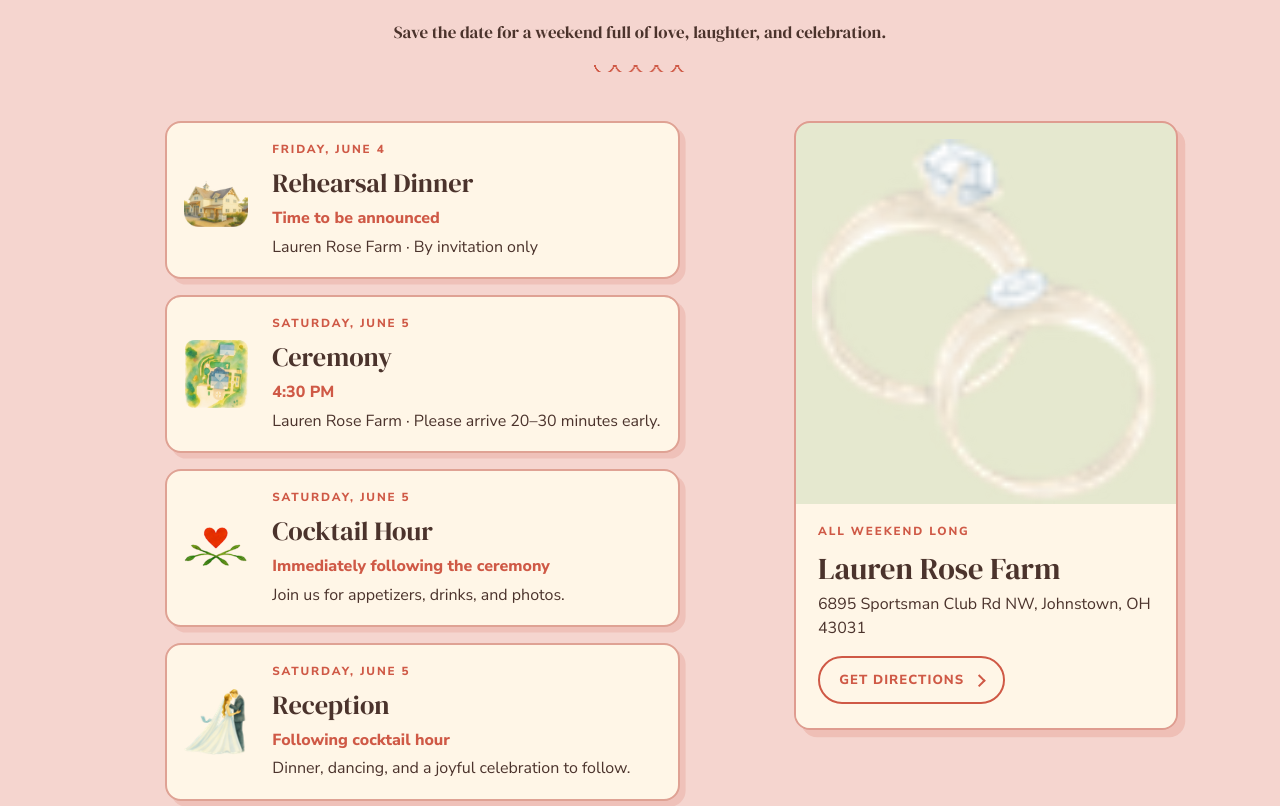
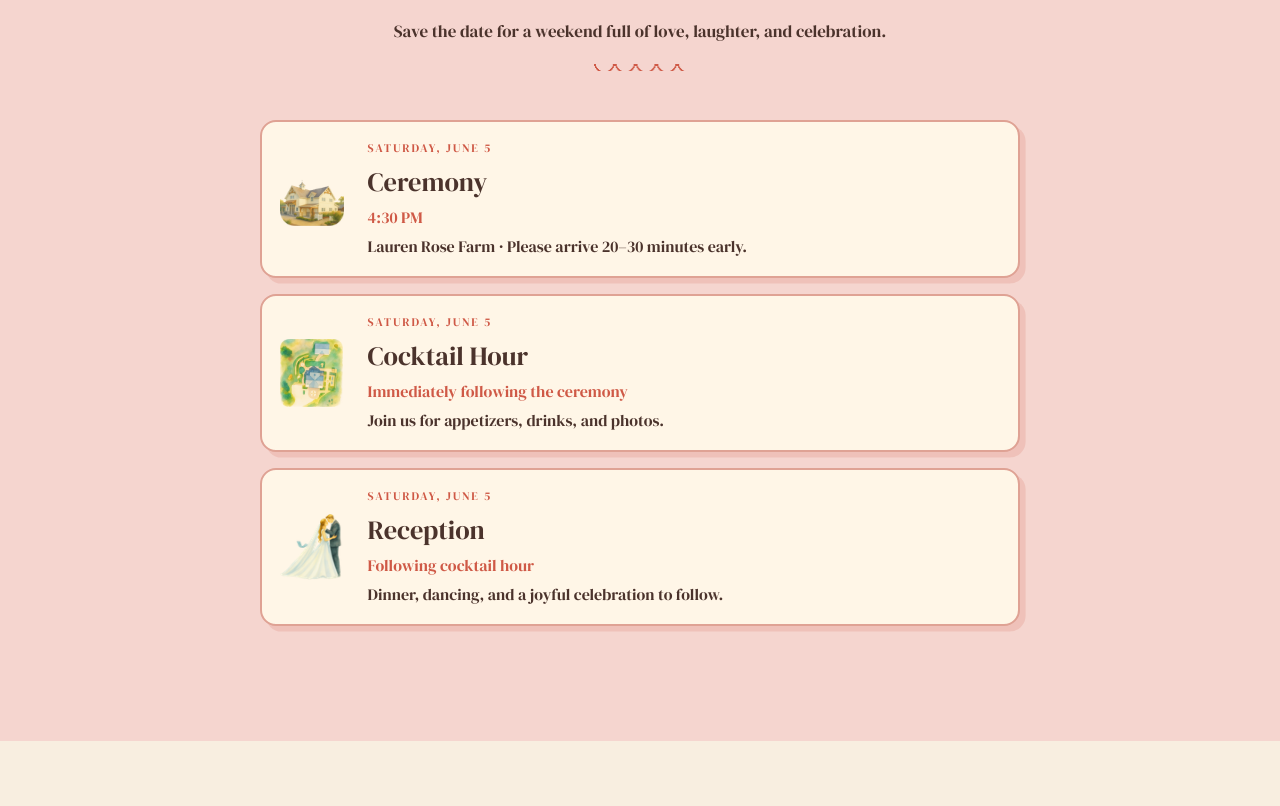
Before and after one commit to luckyleah/wedding, a React (Vite) app: page / in a window 1280 px wide. Shown: the part 1480-2286 px from the top of the page. Built offline with nearby package versions, Linux system fonts and the light colour scheme; a web font is replaced by a local one.

Commit message:
Refine event timeline and typography
Co-authored-by: Copilot <223556219+Copilot@users.noreply.github.com>

```diff
--- a/src/App.tsx
+++ b/src/App.tsx
@@ -18,7 +18,7 @@ const stationery = {
   sendoff: `${import.meta.env.BASE_URL}images/stationery-sendoff.png`,
   venueMap: `${import.meta.env.BASE_URL}images/stationery-venue-map.png`,
 }
-const eventArt = [stationery.rings, stationery.farmhouse, stationery.heartSprig, stationery.sendoff]
+const eventArt = [stationery.rings, stationery.farmhouse, stationery.sendoff]
 
 type OrnamentType = 'flower' | 'heart' | 'home' | 'plane'
 
@@ -77,10 +77,6 @@ function App() {
             <img className="event-art" src={eventArt[index]} alt="" />
             <div><p className="eyebrow">{event.date}</p><h3>{event.title}</h3><p className="event-time">{event.time}</p><p>{event.note}</p></div>
           </article>)}</div>
-          <aside className="venue-map-card">
-            <img src={stationery.venueMap} alt="Illustrated map of Lauren Rose Farm" />
-            <div><p className="eyebrow">All weekend long</p><h3>Lauren Rose Farm</h3><p>{wedding.venue.address}</p><ExternalButton href={wedding.venue.mapUrl} secondary>Get directions</ExternalButton></div>
-          </aside>
         </div>
       </section>
 
--- a/src/content.ts
+++ b/src/content.ts
@@ -21,12 +21,6 @@ export const wedding = {
     registry: '',
   },
   events: [
-    {
-      title: 'Rehearsal Dinner',
-      date: 'Friday, June 4',
-      time: 'Time to be announced',
-      note: 'Lauren Rose Farm · By invitation only',
-    },
     {
       title: 'Ceremony',
       date: 'Saturday, June 5',
```
Also changed, not shown: src/App.css.
